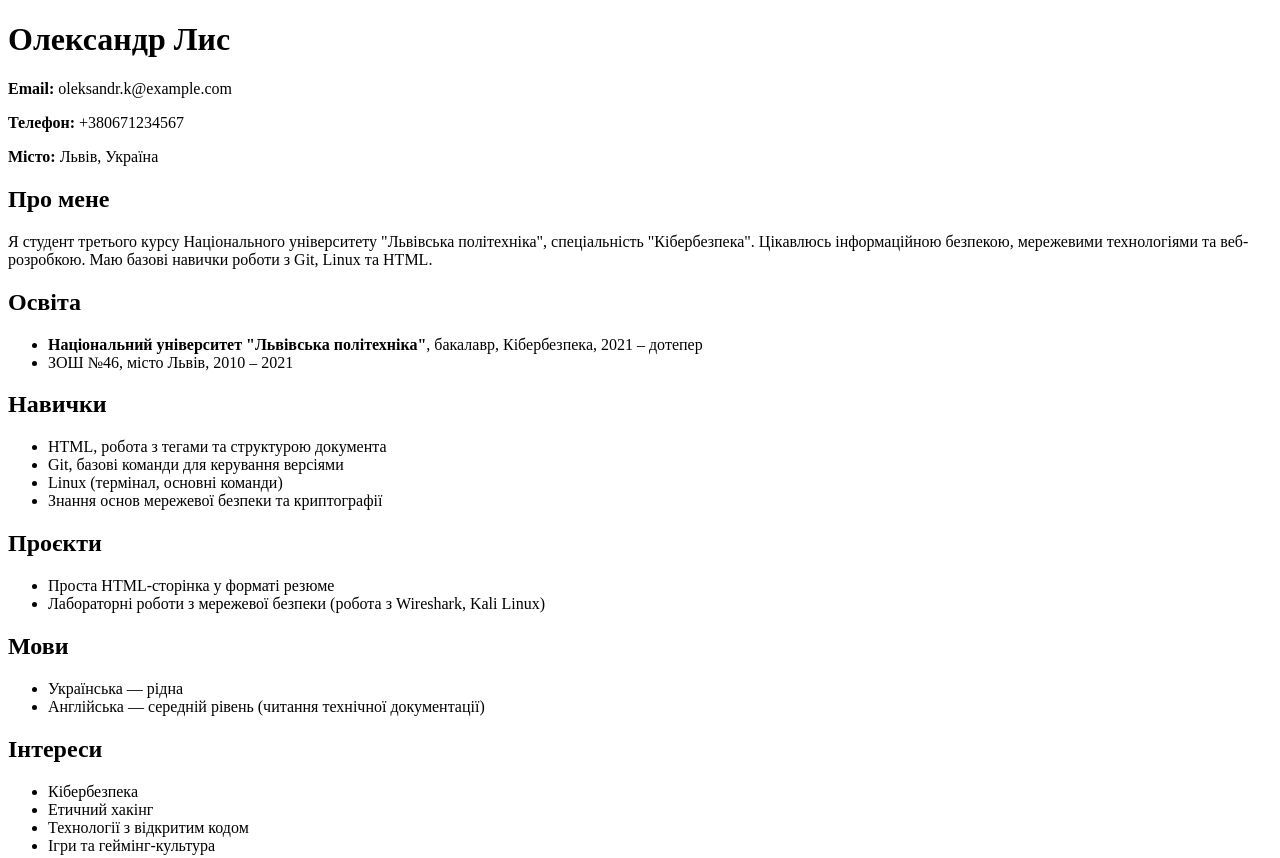
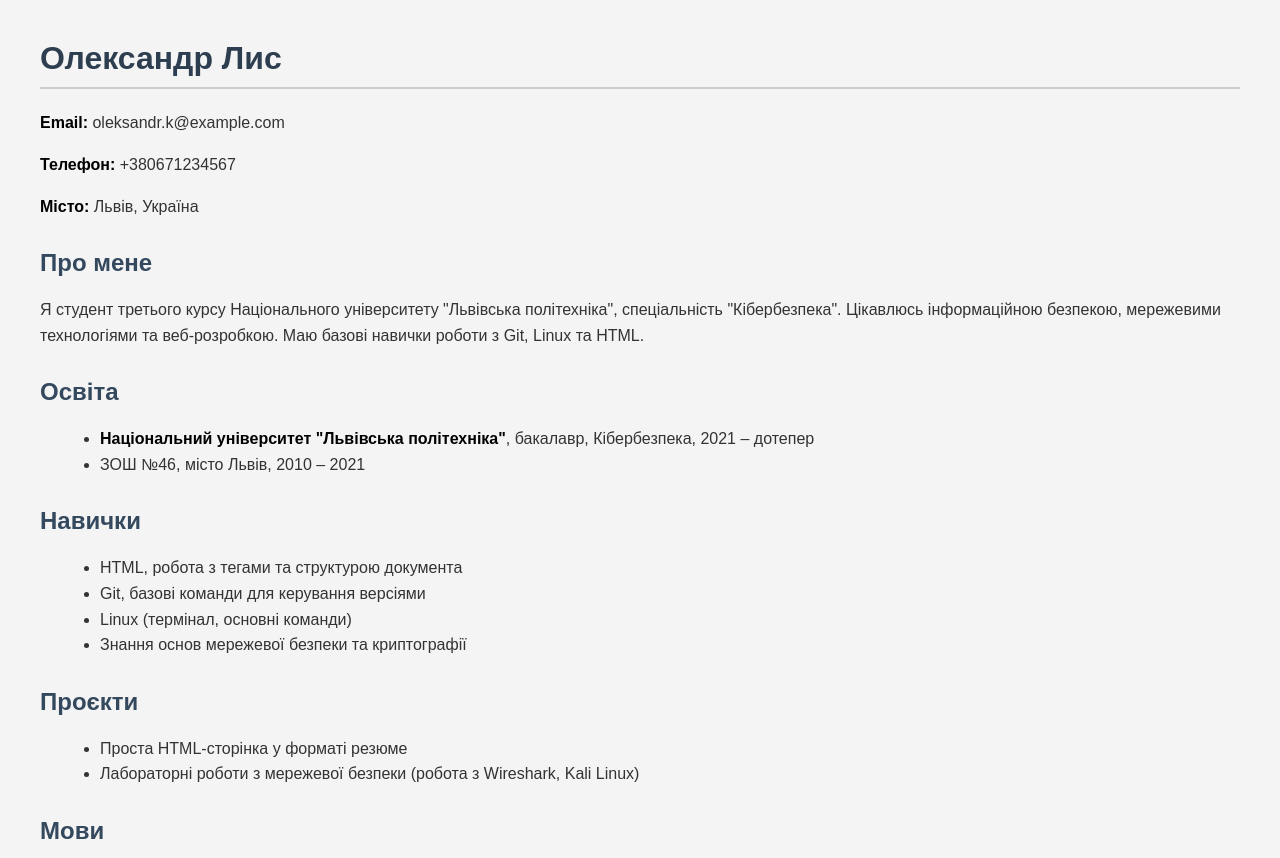
Before and after one commit to Cursed05/lab_2, a plain HTML site: page index.html in a window 1280 px wide. Shown: the top 858 px of the page. Drawn offline with Linux system fonts and the light colour scheme.

Commit message:
Cpmmit 4 css

```diff
--- a/index.html
+++ b/index.html
@@ -2,7 +2,9 @@
 <html lang="uk">
 <head>
     <meta charset="UTF-8">
+    <link rel="stylesheet" href="styles.css">
     <title>Резюме</title>
+
 </head>
 <body>
     <h1>Олександр Лис</h1>
--- /dev/null
+++ b/styles.css
@@ -0,0 +1,29 @@
+body {
+    font-family: Arial, sans-serif;
+    margin: 40px;
+    background-color: #f4f4f4;
+    color: #333;
+}
+
+h1 {
+    color: #2c3e50;
+    border-bottom: 2px solid #ccc;
+    padding-bottom: 10px;
+}
+
+h2 {
+    color: #34495e;
+    margin-top: 30px;
+}
+
+p, li {
+    line-height: 1.6;
+}
+
+ul {
+    margin-left: 20px;
+}
+
+strong {
+    color: #000;
+}
```
